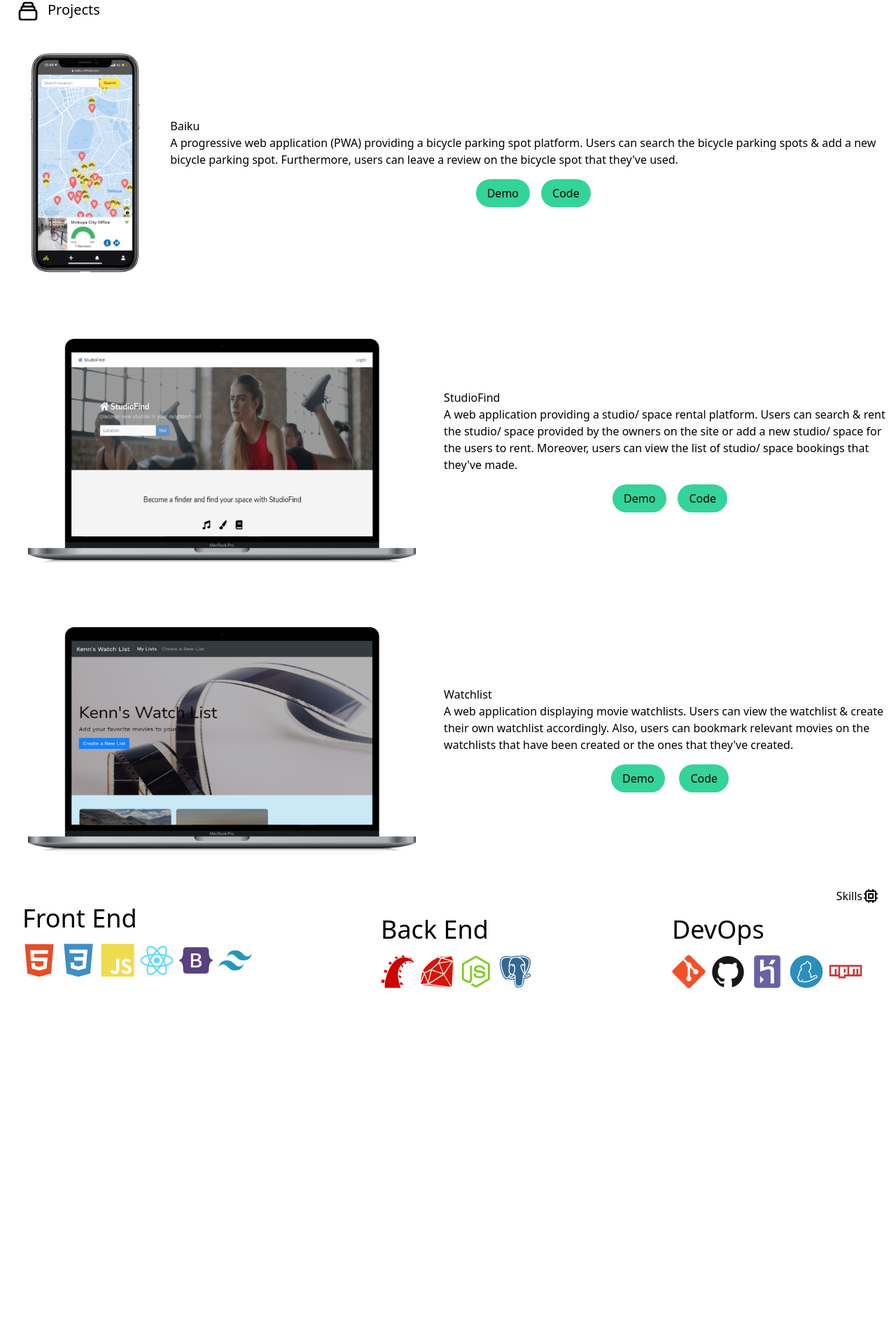
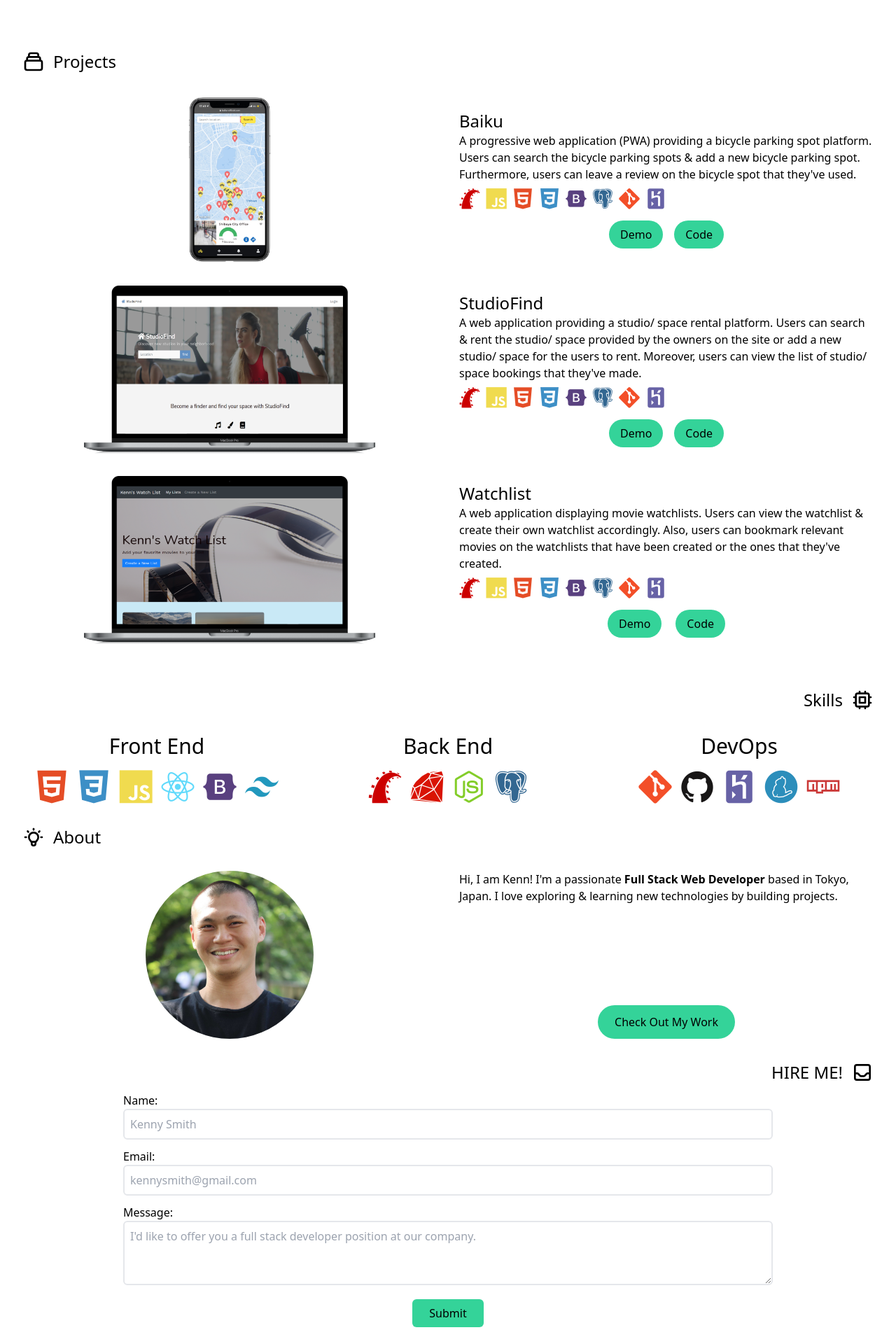
Before and after one commit to kenntheswe/kenntheswe, a React (Create React App) app: page / in a window 1280 px wide. Shown: the part 872-2792 px from the top of the page at 70% size. Built offline with nearby package versions, Linux system fonts and the light colour scheme.

Commit message:
Fixed aos issues added useState useEffect on navbar

```diff
--- a/src/App.css
+++ b/src/App.css
@@ -1,3 +1,9 @@
 html, body {
-  width: 100vw;
- }
+  width: 100%;
+  margin: 0px;
+  padding: 0px;
+  overflow-x: hidden;
+}
+body {
+  overflow: hidden;
+}
--- a/src/App.js
+++ b/src/App.js
@@ -1,15 +1,19 @@
-import './App.css';
-import './Project.css';
-import AOS from 'aos';
+import './App.css'
+import './Project.css'
+
+import AOS from 'aos'
 import 'aos/dist/aos.css'
 
-import About from './components/About';
-import Contact from './components/Contact';
-import Hero from './components/Hero';
-import Navbar from './components/Navbar';
-import Projects from './components/Projects';
-import Skills from './components/Skills';
+import About from './components/About'
+import Contact from './components/Contact'
+import Dropdown from './components/Dropdown'
+import Hero from './components/Hero'
+import Navbar from './components/Navbar'
+import Projects from './components/Projects'
+import Skills from './components/Skills'
 import Footer from './components/Footer'
+
+import React, { useState, useEffect } from 'react'
 
 
 function App() {
@@ -17,9 +21,31 @@ function App() {
     offset: 200,
     duration: 1500
   });
+
+  const [isOpen, setIsOpen] = useState(false);
+
+  const toggle = () => {
+    setIsOpen(!isOpen);
+  };
+
+  useEffect(() => {
+    const hideMenu = () => {
+      if (window.innerWidth > 768 && isOpen) {
+        setIsOpen(false)
+      }
+    }
+
+    window.addEventListener('resize', hideMenu);
+
+    return () => {
+      window.removeEventListener('resize', hideMenu);
+    }
+  })
+
   return (
-    <div className="App w-full">
-      <Navbar />
+    <div className="App">
+      <Navbar toggle={toggle} />
+      <Dropdown isOpen={isOpen} toggle={toggle} />
       <Hero />
       <Projects />
       <Skills />
--- a/src/Project.css
+++ b/src/Project.css
@@ -1,3 +1,4 @@
-.project-image {
-  height: 320px;
+.project-image-container {
+  width: 100%;
+  height: 240px;
 }
--- a/src/components/About.js
+++ b/src/components/About.js
@@ -1,22 +1,26 @@
-import React, { Component } from 'react';
-import profile from '../images/profile.jpg';
-import { Link } from 'react-scroll';
+import React, { Component } from 'react'
+import profile from '../images/profile.jpg'
+import { Link } from 'react-scroll'
 
 export default class About extends Component {
   render() {
     return (
-      <div className="h-screen">
-        <div className="flex ml-6 mb-4">
-          <svg xmlns="http://www.w3.org/2000/svg" className="h-6 w-6" fill="none" viewBox="0 0 24 24" stroke="currentColor">
+      <div className="m-8">
+        <div className="flex space-x-3 my-8">
+          <svg xmlns="http://www.w3.org/2000/svg" className="h-8 w-8" fill="none" viewBox="0 0 24 24" stroke="currentColor">
             <path strokeLinecap="round" strokeLinejoin="round" strokeWidth={2} d="M9.663 17h4.673M12 3v1m6.364 1.636l-.707.707M21 12h-1M4 12H3m3.343-5.657l-.707-.707m2.828 9.9a5 5 0 117.072 0l-.548.547A3.374 3.374 0 0014 18.469V19a2 2 0 11-4 0v-.531c0-.895-.356-1.754-.988-2.386l-.548-.547z" />
           </svg>
-          <h1 id="about">About</h1>
+          <h1 className="text-2xl" id="about">About</h1>
         </div>
-        <div className="md:flex block">
-          <img data-aos="fade-right" src={profile} alt="profile" className="rounded-lg w-48 mx-6"  />
+        <div className="grid gap-8 grid-cols-1 md:grid-cols-2">
+          <div className="flex justify-center">
+            <img data-aos="fade-right" src={profile} alt="profile" className="rounded-full w-60"/>
+          </div>
           <div className="flex flex-col">
-            <p data-aos="fade-left" className="text-left md:mt-0 mt-2 mx-6">Hi, I am Kenn! I'm a passionate <strong>Full Stack Web Developer</strong> based in Tokyo, Japan. I love exploring & learning new technologies by building projects.</p>
-            <Link to="projects" smooth={true} spy={true}><button data-aos="fade-up" className="focus:outline-none bg-green-400 hover:bg-green-300 transition-colors duration-300 rounded-full py-3 px-6 mt-5 mb-2">Check Out My Work</button></Link>
+            <p className="flex-grow" data-aos="fade-down">Hi, I am Kenn! I'm a passionate <strong>Full Stack Web Developer</strong> based in Tokyo, Japan. I love exploring & learning new technologies by building projects.</p>
+            <div className="flex justify-center">
+              <Link to="projects" smooth={true} spy={true}><button data-aos="fade-up" className="focus:outline-none bg-green-400 hover:bg-green-300 transition-colors duration-300 rounded-full py-3 px-6 mt-12 md:mt-0">Check Out My Work</button></Link>
+            </div>
           </div>
           </div>
       </div>
--- a/src/components/Contact.js
+++ b/src/components/Contact.js
@@ -22,27 +22,27 @@ export default class Contact extends Component {
 
   render() {
     return (
-      <div className="h-screen">
-        <div className="flex justify-end mr-6">
-          <svg xmlns="http://www.w3.org/2000/svg" className="h-6 w-6" fill="none" viewBox="0 0 24 24" stroke="currentColor">
+      <div className="m-8">
+        <div className="flex justify-end space-x-3">
+          <h1 className="text-2xl" id="contact">HIRE ME!</h1>
+          <svg xmlns="http://www.w3.org/2000/svg" className="h-8 w-8" fill="none" viewBox="0 0 24 24" stroke="currentColor">
             <path strokeLinecap="round" strokeLinejoin="round" strokeWidth={2} d="M20 13V6a2 2 0 00-2-2H6a2 2 0 00-2 2v7m16 0v5a2 2 0 01-2 2H6a2 2 0 01-2-2v-5m16 0h-2.586a1 1 0 00-.707.293l-2.414 2.414a1 1 0 01-.707.293h-3.172a1 1 0 01-.707-.293l-2.414-2.414A1 1 0 006.586 13H4" />
           </svg>
-          <h1 id="contact">HIRE ME!</h1>
         </div>
         <form className="flex flex-col justify-start contact mx-12 md:mx-24 lg:mx-36" onChange={sendEmail}>
-          <div className="flex flex-col mt-3">
+          <div data-aos="fade-left" className="flex flex-col mt-3">
             <label htmlFor="name">Name:</label>
             <input className="focus:outline-none focus:ring-2 focus:ring-green-500 border-2 p-2 rounded-md" type="text" id="name" placeholder="Kenny Smith" required/>
           </div>
-          <div className="flex flex-col mt-3">
+          <div data-aos="fade-right" className="flex flex-col mt-3">
             <label htmlFor="email">Email:</label>
             <input className="focus:outline-none focus:ring-2 focus:ring-green-500 border-2 p-2 rounded-md" type="email" id="email" placeholder="kennysmith@gmail.com" required/>
           </div>
-          <div className="flex flex-col mt-3">
+          <div data-aos="fade-down" className="flex flex-col mt-3">
             <label htmlFor="message">Message:</label>
             <textarea className="focus:outline-none focus:ring-2 focus:ring-green-500 border-2 p-2 rounded-md" name="message" rows="3" id="message" placeholder="I'd like to offer you a full stack developer position at our company." required/>
           </div>
-          <button className="focus:outline-none bg-green-400 hover:bg-green-300 transition-colors duration-500 px-6 py-2 mt-5 rounded-md self-center">Submit</button>
+          <button data-aos="fade-up" className="focus:outline-none bg-green-400 hover:bg-green-300 transition-colors duration-500 px-6 py-2 mt-5 rounded-md self-center">Submit</button>
         </form>
       </div>
     )
--- /dev/null
+++ b/src/components/Dropdown.js
@@ -0,0 +1,17 @@
+import React from 'react'
+import { Link } from 'react-scroll'
+
+const Dropdown = ({isOpen, toggle}) => {
+  return (
+    <div>
+      <div className={isOpen ? 'grid grid-rows-4 text-center items-center cursor-pointer text-2xl' : 'hidden'} onClick={toggle}>
+        <Link to="about" spy={true} smooth={true}>About</Link>
+        <Link to="skills" spy={true} smooth={true}>Skills</Link>
+        <Link to="projects" spy={true} smooth={true}>Projects</Link>
+        <Link to="contact" spy={true} smooth={true}><button className="focus:outline-none bg-green-400 hover:bg-green-300 px-4 py-2 rounded transition-colors duration-300 mt-2">HIRE ME!</button></Link>
+      </div>
+    </div>
+  )
+}
+
+export default Dropdown
--- a/src/components/Footer.js
+++ b/src/components/Footer.js
@@ -3,12 +3,12 @@ import React, { Component } from 'react'
 export default class Footer extends Component {
   render() {
     return (
-      <div className="flex justify-between items-center py-4">
-      <div className="flex">
-        <i className="devicon-linkedin-plain ml-6 colored"></i>
-        <i className="devicon-github-original mx-2 colored"></i>
-      </div>
-      <p className="mr-6">&copy; 2021 Kenn's. All Rights Reserved.</p>
+      <div className="flex justify-between items-center my-3 mx-6">
+        <div className="flex space-x-3 text-3xl">
+          <a href="https://www.linkedin.com/in/kennvungan/" target="_blank" rel="noreferrer nofollow"><i className="devicon-linkedin-plain colored hover:opacity-80 transition-opacity duration-300"></i></a>
+          <a href="https://www.linkedin.com/in/kennvungan/" target="_blank" rel="noreferrer nofollow"><i className="devicon-github-original colored hover:opacity-80 transition-opacity duration-300"></i></a>
+        </div>
+        <p>&copy; 2021 Kenn's. All Rights Reserved.</p>
       </div>
     )
   }
--- a/src/components/Hero.js
+++ b/src/components/Hero.js
@@ -1,12 +1,12 @@
-import React, { Component } from 'react';
-import { Link } from 'react-scroll';
+import React, { Component } from 'react'
+import { Link } from 'react-scroll'
 
 export default class Hero extends Component {
   render() {
     return (
       <div className="h-screen flex flex-col justify-center items-center">
-        <h1 data-aos="fade-left" data-aos-duration="1000" className="font-serif italic lg:text-6xl md:text-5xl sm:text-3xl text-xl font-bold">Kenn Vun Gan</h1>
-        <h1 data-aos="fade-right" data-aos-duration="1500" className="lg:text-6xl md:text-5xl sm:text-3xl text-xl font-light">Full Stack Developer</h1>
+        <h1 data-aos="fade-left" data-aos-duration="1000" className="font-serif italic text-3xl md:text-5xl lg:text-6xl font-bold">Kenn Vun Gan</h1>
+        <h1 data-aos="fade-right" data-aos-duration="1500" className="text-3xl md:text-5xl lg:text-6xl font-light">Full Stack Developer</h1>
         <Link to="projects" spy={true} smooth={true}><button data-aos="fade-up" data-aos-duration="1500" className="rounded-full py-3 px-6 focus:outline-none bg-green-400 hover:bg-green-300 transition-colors duration-300 ease-in-out mt-5">Discover More</button></Link>
       </div>
     )
--- a/src/components/Projects.js
+++ b/src/components/Projects.js
@@ -1,27 +1,35 @@
-import React, { Component } from 'react';
-import baiku from '../images/baiku.png';
-import studioFind from '../images/studioFind.png';
-import watchlist from '../images/watchlist.png';
+import React, { Component } from 'react'
+import baiku from '../images/baiku.png'
+import studioFind from '../images/studioFind.png'
+import watchlist from '../images/watchlist.png'
 
 export default class Projects extends Component {
   render() {
     return (
-      <div className="h-full flex flex-col md:flex">
-        <div className="flex ml-6 space-x-3">
+      <div className="flex flex-col md:flex m-8">
+        <div className="flex space-x-3">
           <svg xmlns="http://www.w3.org/2000/svg" className="h-8 w-8" fill="none" viewBox="0 0 24 24" stroke="currentColor">
             <path strokeLinecap="round" strokeLinejoin="round" strokeWidth={2} d="M19 11H5m14 0a2 2 0 012 2v6a2 2 0 01-2 2H5a2 2 0 01-2-2v-6a2 2 0 012-2m14 0V9a2 2 0 00-2-2M5 11V9a2 2 0 012-2m0 0V5a2 2 0 012-2h6a2 2 0 012 2v2M7 7h10" />
           </svg>
-          <h1 className="text-xl" id="projects">Projects</h1>
+          <h1 className="text-2xl" id="projects">Projects</h1>
         </div>
-        <div className="grid grid-cols-1">
-
-          <div className="project mb-3 md:flex">
-            <img className="project-image self-center m-10" data-aos="fade-left" src={baiku} alt="baiku"/>
+        <div className="grid gap-8 grid-cols-1 my-8">
+          <div className="project grid gap-8 grid-cols-1 md:grid-cols-2">
+            <div className="project-image-container flex justify-center">
+              <img className="project-image" data-aos="fade-left" src={baiku} alt="baiku"/>
+            </div>
             <div className="self-center">
-              <h1 data-aos="fade-right">Baiku</h1>
+              <h1 className="text-2xl" data-aos="fade-right">Baiku</h1>
               <p data-aos="fade-right">A progressive web application (PWA) providing a bicycle parking spot platform. Users can search the bicycle parking spots & add a new bicycle parking spot. Furthermore, users can leave a review on the bicycle spot that they've used.</p>
-              <div>
-
+              <div className="flex space-x-2 my-2 text-3xl">
+                <i data-aos="fade-right" data-aos-duration="300" className="devicon-rails-plain colored"></i>
+                <i data-aos="fade-right" data-aos-duration="600" className="devicon-javascript-plain colored"></i>
+                <i data-aos="fade-right" data-aos-duration="900" className="devicon-html5-plain colored"></i>
+                <i data-aos="fade-right" data-aos-duration="1200" className="devicon-css3-plain colored"></i>
+                <i data-aos="fade-right" data-aos-duration="1500" className="devicon-bootstrap-plain colored"></i>
+                <i data-aos="fade-right" data-aos-duration="1800" className="devicon-postgresql-plain colored"></i>
+                <i data-aos="fade-right" data-aos-duration="2100" className="devicon-git-plain colored"></i>
+                <i data-aos="fade-right" data-aos-duration="2400" className="devicon-heroku-plain colored"></i>
               </div>
               <div className="flex justify-center space-x-4 mt-4">
                 <a className="bg-green-400 hover:bg-green-300 transition-colors duration-300 px-4 py-2 rounded-full" data-aos="fade-up" href="https://www.baiku-official.com/" target="_blank" rel="noreferrer nofollow">Demo</a>
@@ -29,13 +37,22 @@ export default class Projects extends Component {
               </div>
             </div>
           </div>
-          <div className="project mb-3 md:flex">
-            <img className="project-image self-center m-10" data-aos="fade-left" src={studioFind} alt="studiofind"/>
+          <div className="project grid gap-8 grid-cols-1 md:grid-cols-2">
+            <div className="project-image-container flex justify-center">
+              <img className="project-image" data-aos="fade-left" src={studioFind} alt="studiofind"/>
+            </div>
             <div className="self-center">
-              <h1 data-aos="fade-right">StudioFind</h1>
+              <h1 className="text-2xl" data-aos="fade-right">StudioFind</h1>
               <p data-aos="fade-right">A web application providing a studio/ space rental platform. Users can search & rent the studio/ space provided by the owners on the site or add a new studio/ space for the users to rent. Moreover, users can view the list of studio/ space bookings that they've made.</p>
-              <div>
-
+              <div className="flex space-x-2 my-2 text-3xl">
+                <i data-aos="fade-right" data-aos-duration="300" className="devicon-rails-plain colored"></i>
+                <i data-aos="fade-right" data-aos-duration="600" className="devicon-javascript-plain colored"></i>
+                <i data-aos="fade-right" data-aos-duration="900" className="devicon-html5-plain colored"></i>
+                <i data-aos="fade-right" data-aos-duration="1200" className="devicon-css3-plain colored"></i>
+                <i data-aos="fade-right" data-aos-duration="1500" className="devicon-bootstrap-plain colored"></i>
+                <i data-aos="fade-right" data-aos-duration="1800" className="devicon-postgresql-plain colored"></i>
+                <i data-aos="fade-right" data-aos-duration="2100" className="devicon-git-plain colored"></i>
+                <i data-aos="fade-right" data-aos-duration="2400" className="devicon-heroku-plain colored"></i>
               </div>
               <div className="flex justify-center space-x-4 mt-4">
                 <a className="bg-green-400 hover:bg-green-300 transition-colors duration-300 px-4 py-2 rounded-full" data-aos="fade-up" href="https://www.baiku-official.com/" target="_blank" rel="noreferrer nofollow">Demo</a>
@@ -43,13 +60,22 @@ export default class Projects extends Component {
               </div>
             </div>
           </div>
-          <div className="project mb-3 md:flex">
-            <img className="project-image self-center m-10" data-aos="fade-left" src={watchlist} alt="watchlist"/>
+          <div className="project grid gap-8 grid-cols-1 md:grid-cols-2">
+            <div className="project-image-container flex justify-center">
+              <img className="project-image" data-aos="fade-left" src={watchlist} alt="watchlist"/>
+            </div>
             <div className="self-center">
-              <h1 data-aos="fade-right">Watchlist</h1>
+              <h1 className="text-2xl" data-aos="fade-right">Watchlist</h1>
               <p data-aos="fade-right">A web application displaying movie watchlists. Users can view the watchlist & create their own watchlist accordingly. Also, users can bookmark relevant movies on the watchlists that have been created or the ones that they've created.</p>
-              <div>
-
+              <div className="flex space-x-2 my-2 text-3xl">
+                <i data-aos="fade-right" data-aos-duration="300" className="devicon-rails-plain colored"></i>
+                <i data-aos="fade-right" data-aos-duration="600" className="devicon-javascript-plain colored"></i>
+                <i data-aos="fade-right" data-aos-duration="900" className="devicon-html5-plain colored"></i>
+                <i data-aos="fade-right" data-aos-duration="1200" className="devicon-css3-plain colored"></i>
+                <i data-aos="fade-right" data-aos-duration="1500" className="devicon-bootstrap-plain colored"></i>
+                <i data-aos="fade-right" data-aos-duration="1800" className="devicon-postgresql-plain colored"></i>
+                <i data-aos="fade-right" data-aos-duration="2100" className="devicon-git-plain colored"></i>
+                <i data-aos="fade-right" data-aos-duration="2400" className="devicon-heroku-plain colored"></i>
               </div>
               <div className="flex justify-center space-x-5 mt-4">
                 <a className="bg-green-400 hover:bg-green-300 transition-colors duration-300 px-4 py-2 rounded-full" data-aos="fade-up" href="https://www.baiku-official.com/" target="_blank" rel="noreferrer nofollow">Demo</a>
--- a/src/components/Skills.js
+++ b/src/components/Skills.js
@@ -3,17 +3,17 @@ import React, { Component } from 'react'
 export default class Skills extends Component {
   render() {
     return (
-      <div className="h-full md:h-screen flex flex-col">
-        <div className="flex justify-end mr-6">
-          <h1 id="skills">Skills</h1>
-          <svg xmlns="http://www.w3.org/2000/svg" className="h-6 w-6" fill="none" viewBox="0 0 24 24" stroke="currentColor">
+      <div className="m-8">
+        <div className="flex justify-end items-center space-x-3">
+          <h1 className="text-2xl" id="skills">Skills</h1>
+          <svg xmlns="http://www.w3.org/2000/svg" className="h-8 w-8" fill="none" viewBox="0 0 24 24" stroke="currentColor">
             <path strokeLinecap="round" strokeLinejoin="round" strokeWidth={2} d="M9 3v2m6-2v2M9 19v2m6-2v2M5 9H3m2 6H3m18-6h-2m2 6h-2M7 19h10a2 2 0 002-2V7a2 2 0 00-2-2H7a2 2 0 00-2 2v10a2 2 0 002 2zM9 9h6v6H9V9z" />
           </svg>
         </div>
-        <div className="block lg:flex lg:justify-between items-left text-2xl md:text-3xl lg:text-4xl mx-8">
-          <div className="flex flex-col space-4">
-            <h2 data-aos="flex justify-start items-left fade-left">Front End</h2>
-            <div className="flex space-x-2 mt-4 text-4xl md:text-5xl">
+        <div className="grid gap-8 grid-cols-1 md:grid-cols-2 lg:grid-cols-3 my-8">
+          <div className="flex flex-col items-center">
+            <h2 className="text-3xl" data-aos="fade-left">Front End</h2>
+            <div className="flex space-x-3 mt-4 text-5xl">
               <i data-aos="fade-right" data-aos-duration="500" className="devicon-html5-plain colored"></i>
               <i data-aos="fade-right" data-aos-duration="1000" className="devicon-css3-plain colored"></i>
               <i data-aos="fade-right" data-aos-duration="1500" className="devicon-javascript-plain colored"></i>
@@ -22,18 +22,18 @@ export default class Skills extends Component {
               <i data-aos="fade-right" data-aos-duration="3000" className="devicon-tailwindcss-plain colored"></i>
             </div>
           </div>
-          <div className="flex flex-col m-4">
-            <h2 data-aos="fade-left">Back End</h2>
-            <div className="flex space-x-2 mt-4 text-4xl md:text-5xl">
+          <div className="flex flex-col items-center">
+            <h2 className="text-3xl" data-aos="fade-left">Back End</h2>
+            <div className="flex space-x-3 mt-4 text-5xl">
               <i data-aos="fade-right" data-aos-duration="500" className="devicon-rails-plain colored"></i>
               <i data-aos="fade-right" data-aos-duration="1000" className="devicon-ruby-plain colored"></i>
               <i data-aos="fade-right" data-aos-duration="1500" className="devicon-nodejs-plain colored"></i>
               <i data-aos="fade-right" data-aos-duration="2000" className="devicon-postgresql-plain colored"></i>
             </div>
           </div>
-          <div className="flex flex-col m-4">
-            <h2 data-aos="fade-left">DevOps</h2>
-            <div className="flex space-x-2 mt-4 text-4xl md:text-5xl">
+          <div className="flex flex-col items-center">
+            <h2 className="text-3xl" data-aos="fade-left">DevOps</h2>
+            <div className="flex space-x-3 mt-4 text-5xl">
               <i data-aos="fade-right" data-aos-duration="500" className="devicon-git-plain colored"></i>
               <i data-aos="fade-right" data-aos-duration="1000" className="devicon-github-original colored"></i>
               <i data-aos="fade-right" data-aos-duration="1500" className="devicon-heroku-plain colored"></i>
```
Also changed, not shown: src/components/Navbar.js (+20 -17 lines).
